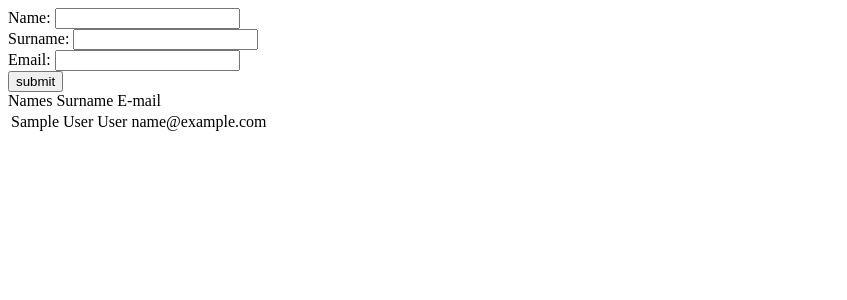
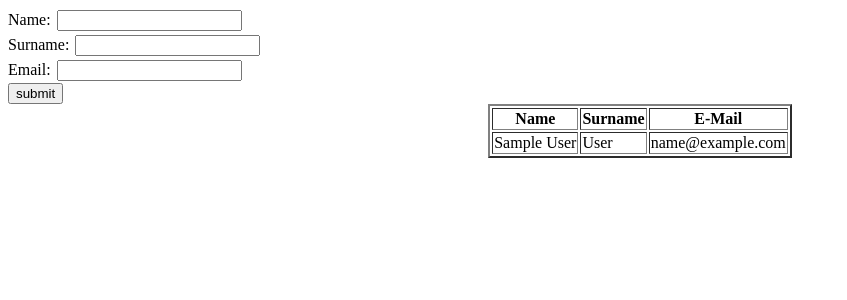
Before and after one commit to Kiril-Poposki1998/Simple-Flask-Project, a Flask app: page / in a window 1280 px wide. Shown: the top 300 px of the page, without its empty margins (0-847 px from the left). Run offline with Flask 2, Linux system fonts and the light colour scheme; tables that the repository leaves empty hold one stand-in row (values such as "Sample post").

Commit message:
validating form

```diff
--- a/app.py
+++ b/app.py
@@ -1,10 +1,17 @@
-from flask import Flask,request,render_template,redirect
+from flask import Flask, request, render_template, redirect
 from flask_sqlalchemy import SQLAlchemy
+from wtforms import Form, BooleanField, StringField, PasswordField, validators
 from markupsafe import escape
 from os import getcwd
 app = Flask(__name__)
 app.config["SQLALCHEMY_DATABASE_URI"] = "sqlite:///"+getcwd()+"test.db"
 db = SQLAlchemy(app)
+
+class Registration(Form):
+    name = StringField("name", [validators.DataRequired()])
+    surname = StringField("surname", [validators.DataRequired()])
+    email = StringField("email", [validators.DataRequired()])
+
 
 class User(db.Model):
     id = db.Column(db.Integer, primary_key=True)
@@ -16,14 +23,17 @@ class User(db.Model):
 @app.route("/")
 def index():
     users = User.query.all()
-    return render_template('index.html',users=users)
+    return render_template('index.html', users=users)
 
-@app.route("/create/", methods = [ "POST" ])
+
+@app.route("/create_user/", methods=["POST"])
 def create():
+    form = Registration(request.form)
     name = request.form["name"]
     surname = request.form["surname"]
     email = request.form["email"]
-    user_temp = User(name=name,surname=surname,email=email)
-    db.session.add(user_temp)
-    db.session.commit()
+    if request.method == "POST" and form.validate():
+        user_temp = User(name=name, surname=surname, email=email)
+        db.session.add(user_temp)
+        db.session.commit()
     return redirect("/")
--- a/requirements.txt
+++ b/requirements.txt
@@ -1,2 +1,3 @@
 flask
 flask-sqlalchemy
+flask-wtf
--- /dev/null
+++ b/static/styles/index.css
@@ -0,0 +1,6 @@
+input {
+    margin: 2px;
+}
+.form_table {
+    margin:0 auto;
+}
--- a/templates/index.html
+++ b/templates/index.html
@@ -1,5 +1,12 @@
 <!doctype html>
-<form action="/create/" method="POST">
+
+<head>
+    <title>Simple Flask App</title>
+    <link rel="stylesheet" type="text/css" href="{{ url_for('static', filename='styles/index.css') }}">
+</head>
+
+<body>
+    <form action="/create_user/" method="POST">
         <label for="name">Name: </label>
         <input type="text" name="name"><br>
         <label for="surname">Surname: </label>
@@ -8,15 +15,13 @@
         <input type="email" name="email"> <br>
         <button>submit</button>
     </form>
-<table>
+    <table border="2px solid black" class="form_table">
         <thead>
-        Names
-    </thead>
-    <thead>
-        Surname
-    </thead>
-    <thead>
-        E-mail
+            <tr>
+                <th>Name</th>
+                <th>Surname</th>
+                <th>E-Mail</th>
+            </tr>
         </thead>
         <tbody>
             {% for user in users %}
@@ -28,3 +33,4 @@
             {% endfor %}
         </tbody>
     </table>
+</body>
```
Lines whose indentation alone changed are shown as unchanged.
